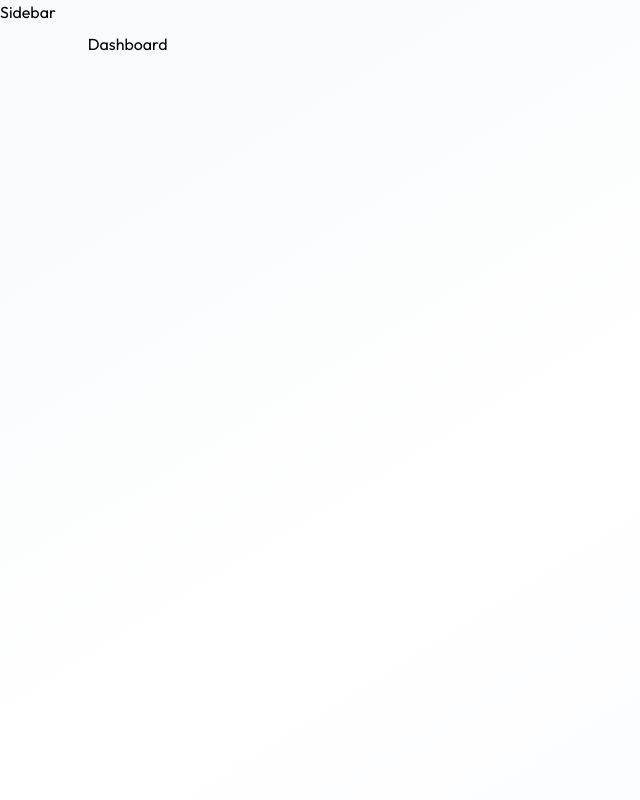
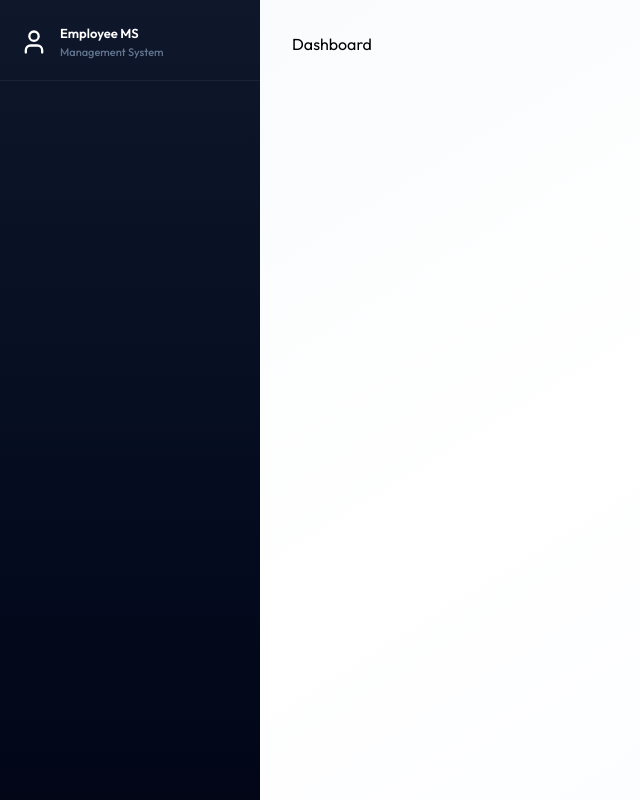
Before and after one commit to Sakshya10027/EMS-Platform, a React (Vite) app in the folder Client/: page /dashboard in a window 1280 px wide. Shown: the whole page, without its empty margins (0-640 px from the left). Built offline with nearby package versions, Linux system fonts and the light colour scheme.

Commit message:
Sidebar UI added

```diff
--- a/Client/src/App.jsx
+++ b/Client/src/App.jsx
@@ -18,7 +18,7 @@ export const App = () => {
       <Routes>
         <Route path="/login" element={<LoginLanding />} />
         <Route path="/login/admin" element={<Loginform role="admin" title="Admin Portal" subtitle="Sign in to manage the organization" />} />
-        <Route path="/login/employee" element={<Loginform role="employee" title="Employee Portal" subtitle="Sign in to access ypur account" />} />
+        <Route path="/login/employee" element={<Loginform role="employee" title="Employee Portal" subtitle="Sign in to access your account" />} />
 
 
 
--- /dev/null
+++ b/Client/src/components/Sidebar.jsx
@@ -0,0 +1,69 @@
+import { useState, useEffect } from 'react'
+import { useLocation } from 'react-router-dom'
+import { dummyProfileData } from '../assets/assets.jsx'
+import { MenuIcon, UserIcon, XIcon } from 'lucide-react'
+
+const Sidebar = () => {
+    const { pathname } = useLocation()
+    const [userName, setUserName] = useState('')
+    const [mobileOpen, setMobileOpen] = useState(false)
+    useEffect(() => {
+        setUserName(dummyProfileData.firstName + " " + dummyProfileData.lastName)
+    }, [])
+    // Close mobile sidebar on route change
+    useEffect(() => {
+        setMobileOpen(false)
+    }, [pathname])
+
+    const sidebarContent = (
+        <>
+            {/* Brand header */}
+            <div>
+                {/* User profile card */}
+                <div className='px-5 pt-6 pb-5 border-b border-white/6'>
+                    <div className='flex items-center justify-between'>
+                        <div
+                            className='flex items-center gap-3'>
+                            <UserIcon className='text-white size-7 ' />
+                            <div>
+                                <p className='font-semibold text-[13px] text-white tacking-wide'>Employee MS</p>
+                                <p className='text-[11px] text-slate-500 font-medium'>Management System</p>
+                            </div>
+                        </div>
+                        {/* Close button on mobile */}
+                        <button onClick={() => setMobileOpen(false)} className='lg:hidden text-slate-400 hover:text-white p-1'>
+                            <XIcon size={20} />
+                        </button>
+                    </div>
+                </div>
+                {/* Section Label */}
+                {/* Navigarion link */}
+                {/* Logout link */}
+            </div>
+        </>
+    )
+
+    return (
+        <>
+            {/* Mobile hambuger button */}
+            <button onClick={() => setMobileOpen(true)} className='lg:hidden fixed top-4 left-4 z-50 p-2 bg-slate-900 text-white rounded-lg shadow-lg border border-white/10'>
+                <MenuIcon size={20} />
+            </button>
+
+            {/* Mobile Overlay */}
+            {mobileOpen && <div className='lg:hidden fixed inset-0 bg-black/60 backdrop-blur-sm z-40' onClick={() => setMobileOpen(false)} />}
+
+            {/* Sidebar - Desktop */}
+            <aside className='hidden lg:flex flex-col h-full w-[260px] bg-linear-to-b from-slate-900 to-slate-950'>
+                {sidebarContent}
+            </aside>
+
+            {/* Sidebar - Mobile */}
+            <aside className={`lg:hidden fixed inset-y-0 left-0 w-72 bg-linear-to-b from-slate-900 to-slate-950 text-white z-50 flex flex-col transform transition-transfor duration-300 ${mobileOpen ? "translate-x-0" : "-translate-x-full"}`}>
+                {sidebarContent}
+            </aside>
+        </>
+    )
+}
+
+export default Sidebar
--- a/Client/src/pages/Layout.jsx
+++ b/Client/src/pages/Layout.jsx
@@ -1,9 +1,11 @@
+
 import { Outlet } from "react-router-dom"
+import Sidebar from "../components/Sidebar.jsx"
 
 const Layout = () => {
     return (
         <div className="flex h-screen bg-linear-to-br from-slate-50 via-white to-indigo-50/30">
-            <p>Sidebar</p>
+            <Sidebar />
             <main className="flex-1 overflow-y-auto">
                 <div className="p-4 pt-16 sm:p-6 sm:pt-6 lg:p-8 max-w-400 mx-auto">
                     <Outlet />
```
